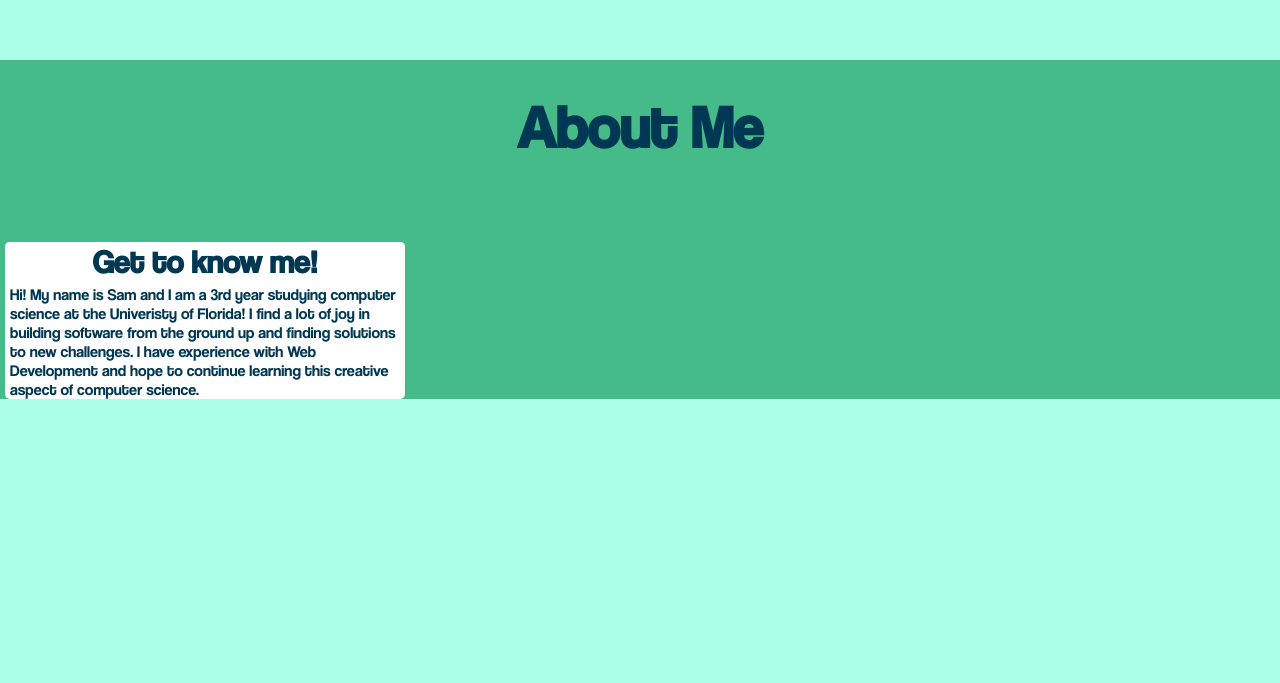
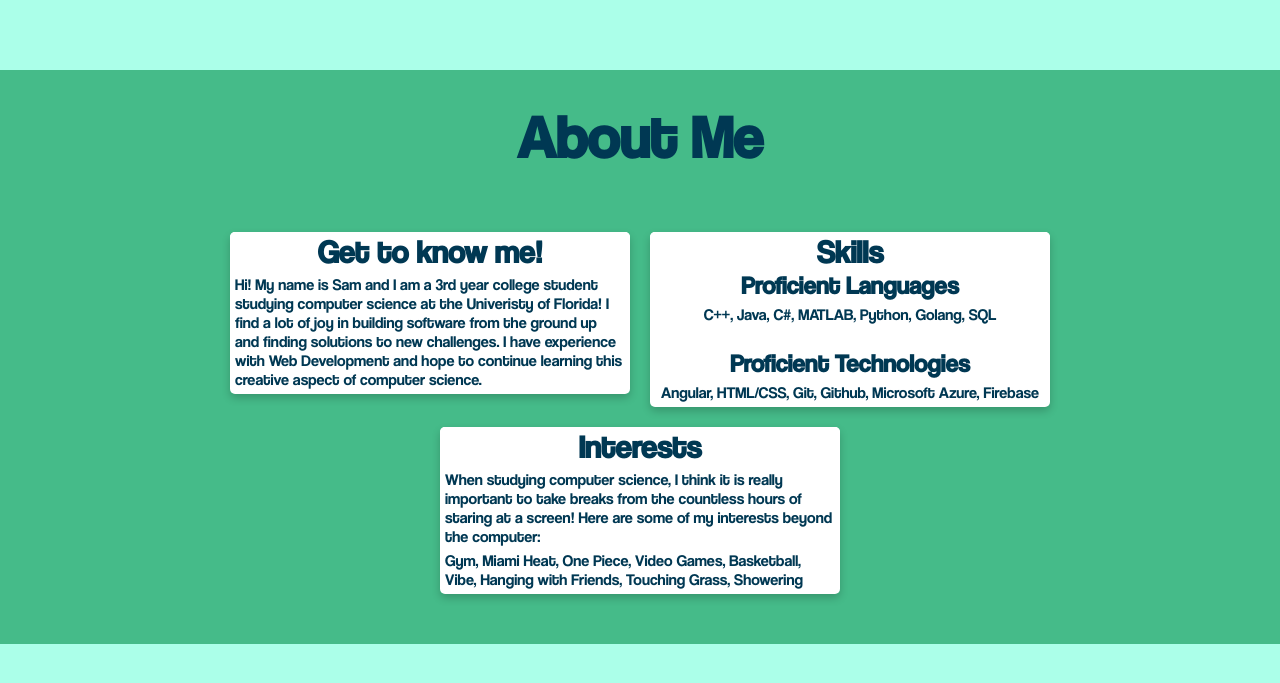
Before and after one commit to samforstot/sf-portfolio-app, an Angular app: page / in a window 1280 px wide. Shown: the part 893-1576 px from the top of the page. Before the commit the page ends 1297 px from the top, so only its background shows below. Built offline with nearby package versions, Linux system fonts and the light colour scheme.

Commit message:
added 3 sections of content

```diff
--- a/src/app/about-me/about-me.component.html
+++ b/src/app/about-me/about-me.component.html
@@ -1,10 +1,24 @@
 <div class="about-me">
-    <h2 class="title">About Me</h2>
     <div class="content-wrapper">
-        <div class="content">
+        <h2 class="title">About Me</h2>
+        <div class="content bio">
             <h1>Get to know me!</h1>
             <span class="wave-icon"></span>
-            <p>Hi! My name is Sam and I am a 3rd year studying computer science at the Univeristy of Florida! I find a lot of joy in building software from the ground up and finding solutions to new challenges. I have experience with Web Development and hope to continue learning this creative aspect of computer science.</p>
+            <p>Hi! My name is Sam and I am a 3rd year college student studying computer science at the Univeristy of Florida! I find a lot of joy in building software from the ground up and finding solutions to new challenges. I have experience with Web Development and hope to continue learning this creative aspect of computer science.</p>
+        </div>
+        <div class="content tech">
+            <h1>Skills</h1>
+            <h1 class="sub">Proficient Languages</h1>
+            <span class="wave-icon"></span>
+            <p>C++, Java, C#, MATLAB, Python, Golang, SQL</p>
+            <br>
+            <h1 class="sub">Proficient Technologies</h1>
+            <p>Angular, HTML/CSS, Git, Github, Microsoft Azure, Firebase</p>
+        </div>
+        <div class="content interests">
+            <h1>Interests</h1>
+            <p>When studying computer science, I think it is really important to take breaks from the countless hours of staring at a screen! Here are some of my interests beyond the computer:</p>
+            <p>Gym, Miami Heat, One Piece, Video Games, Basketball, Vibe, Hanging with Friends, Touching Grass, Showering</p>
         </div>
     </div>
 </div>
--- a/src/app/about-me/about-me.component.scss
+++ b/src/app/about-me/about-me.component.scss
@@ -1,7 +1,6 @@
 * {
     background-color: var(--tertiary-color);
     font-family: 'Coolvetica';
-    //position: absolute;
 }
 
 .about-me{
@@ -9,21 +8,33 @@
 }
 
 h2{
-    padding: 30px;
+    padding: 30px 0px 0px 0px;
     text-align: center;
     font-size: 60px;
     color: var(--primary-color);
 }
 
 .content-wrapper{
-    margin: 5px;
+    margin: 60px;
+    text-align: center;
+    padding-bottom: 40px;
 }
 
 .content{
     width: 400px;
     background-color: white;
     border-radius: 5px;
-    color: var(--primary-color)
+    color: var(--primary-color);
+    display: inline-block;
+    vertical-align: top;
+    margin: 10px;
+    box-shadow: 0 4px 8px 0 rgba(0,0,0,0.2);
+    transition: .3s;
+
+}
+
+.content:hover{
+    box-shadow: 0 12px 24px 0 rgba(0,0,0,0.2);
 }
 
 .content > h1 {
@@ -33,10 +44,15 @@ h2{
     border-radius: 5px;
 }
 
+h1.sub{
+    font-size: 25px;
+}
+
 .content > p {
     border-radius: 5px;
     background-color: white;
     margin: 5px;
+    text-align: left;
 }
 
 .content > .wave-icon {
@@ -46,3 +62,7 @@ h2{
     mask-repeat: no-repeat;
     mask-position: center;
 }
+
+.tech > p{
+    text-align: center;
+}
--- a/src/app/intro/intro.component.scss
+++ b/src/app/intro/intro.component.scss
@@ -1,7 +1,3 @@
-*{
-    //outline: 2px solid red;
-}
-
 .intro{
     padding: 20px;
     font-family: 'Coolvetica';
@@ -11,6 +7,7 @@
 img {
     border-radius: 5px;
     max-width: 351px;
+    box-shadow: 0 4px 8px 0 rgba(0,0,0,0.2);
 }
 
 .box-container{
```
